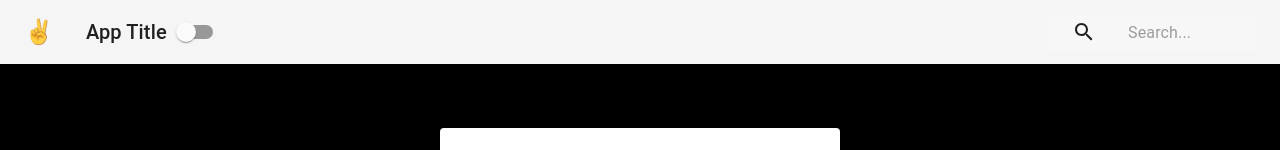
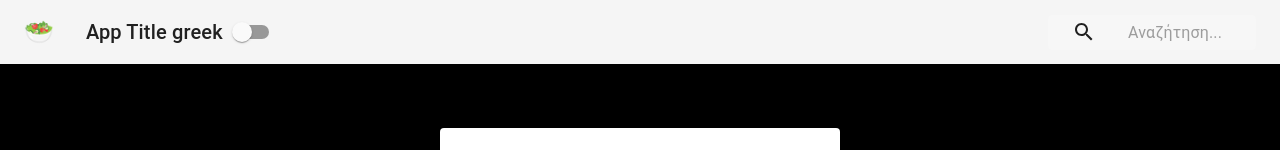
Before and after one commit to PhilipHassialis/34_Introducing_Context_API, a React (Create React App) app: page / in a window 1280 px wide. Shown: the top 150 px of the page. Built offline with nearby package versions, Linux system fonts and the light colour scheme.

Commit message:
Consuming contexts 2/2 - Higher Order Component

```diff
--- a/src/Navbar.js
+++ b/src/Navbar.js
@@ -1,50 +1,71 @@
-import React, { Component } from 'react'
-import AppBar from '@material-ui/core/AppBar'
-import Toolbar from '@material-ui/core/Toolbar'
-import Iconbutton from '@material-ui/core/IconButton'
-import Typography from '@material-ui/core/Typography'
-import InputBase from '@material-ui/core/InputBase'
-import SearchIcon from '@material-ui/icons/Search'
-import Switch from '@material-ui/core/Switch'
-import {withStyles} from '@material-ui/core/styles'
-import styles from './styles/NavBarStyles'
-import {ThemeContext} from './contexts/ThemeContext'
+import React, { Component } from "react";
+import AppBar from "@material-ui/core/AppBar";
+import Toolbar from "@material-ui/core/Toolbar";
+import Iconbutton from "@material-ui/core/IconButton";
+import Typography from "@material-ui/core/Typography";
+import InputBase from "@material-ui/core/InputBase";
+import SearchIcon from "@material-ui/icons/Search";
+import Switch from "@material-ui/core/Switch";
+import { withStyles } from "@material-ui/core/styles";
+import styles from "./styles/NavBarStyles";
+import { ThemeContext } from "./contexts/ThemeContext";
+import { withLanguageContext } from "./contexts/LanguageContext";
+
+const content = {
+    english: {
+        search: "Search",
+        flag: "👨‍🔬"
+    },
+    french: {
+        search: "Sercher",
+        flag: "🥐"
+    },
+    greek: {
+        search: "Αναζήτηση",
+        flag: "🥗"
+    }
+};
 
 class Navbar extends Component {
-
-    static contextType = ThemeContext
-
+    static contextType = ThemeContext;
 
     render() {
-        const {isDarkMode, toggleTheme} = this.context;
-        const {classes} = this.props
-
+        const { isDarkMode, toggleTheme } = this.context;
+        const { classes } = this.props;
+        const { language } = this.props.languageContext;
+        const { search, flag } = content[language];
         return (
             <div className={classes.root}>
-                <AppBar position="static" color={isDarkMode?"default":"primary"}>
-                <Toolbar>
+                <AppBar position="static" color={isDarkMode ? "default" : "primary"}>
+                    <Toolbar>
                         <Iconbutton className={classes.menuButton} color="inherit">
                             <span role="img" aria-label="French flag">
-                                ✌
+                                {flag}
                             </span>
                         </Iconbutton>
                         <Typography className={classes.title} variant="h6" color="inherit">
-                             App Title
+                            App Title {language}
                         </Typography>
-                        <Switch onChange={toggleTheme}/>
+                        <Switch onChange={toggleTheme} />
                         <div className={classes.grow}></div>
-                        <div className={classes.search} >
+                        <div className={classes.search}>
                             <div className={classes.searchIcon}>
                                 <SearchIcon />
                             </div>
-                            <InputBase placeholder="Search..." classes={{root:classes.inputRoot, input:classes.inputInput}}/>
+                            <InputBase
+                                placeholder={`${search}...`}
+                                classes={{
+                                    root: classes.inputRoot,
+                                    input: classes.inputInput
+                                }}
+                            />
                         </div>
                     </Toolbar>
                 </AppBar>
             </div>
-        )
+        );
     }
 }
 
 // export default withStyles(styles, Navbar)
-export default withStyles(styles)(Navbar)
+export default withLanguageContext(withStyles(styles)(Navbar));
--- a/src/contexts/LanguageContext.js
+++ b/src/contexts/LanguageContext.js
@@ -1,24 +1,30 @@
-import React, { Component, createContext } from 'react';
+import React, { Component, createContext } from "react";
 
 export const LanguageContext = createContext();
 
 export class LanguageProvider extends Component {
     constructor(props) {
-        super(props)
-        this.state = {language:"greek"}
+        super(props);
+        this.state = { language: "greek" };
     }
 
-
-    changeLanguage = (e) => {
-        this.setState({language:e.target.value})
-    }
+    changeLanguage = e => {
+        this.setState({ language: e.target.value });
+    };
 
     render() {
         return (
-            <LanguageContext.Provider value={{...this.state, changeLanguage:this.changeLanguage}}>
+            <LanguageContext.Provider
+                value={{ ...this.state, changeLanguage: this.changeLanguage }}
+            >
                 {this.props.children}
             </LanguageContext.Provider>
-        )
+        );
     }
+}
 
-}
+export const withLanguageContext = Component => props => (
+    <LanguageContext.Consumer>
+        {value => <Component languageContext={value} {...props} />}
+    </LanguageContext.Consumer>
+);
```
